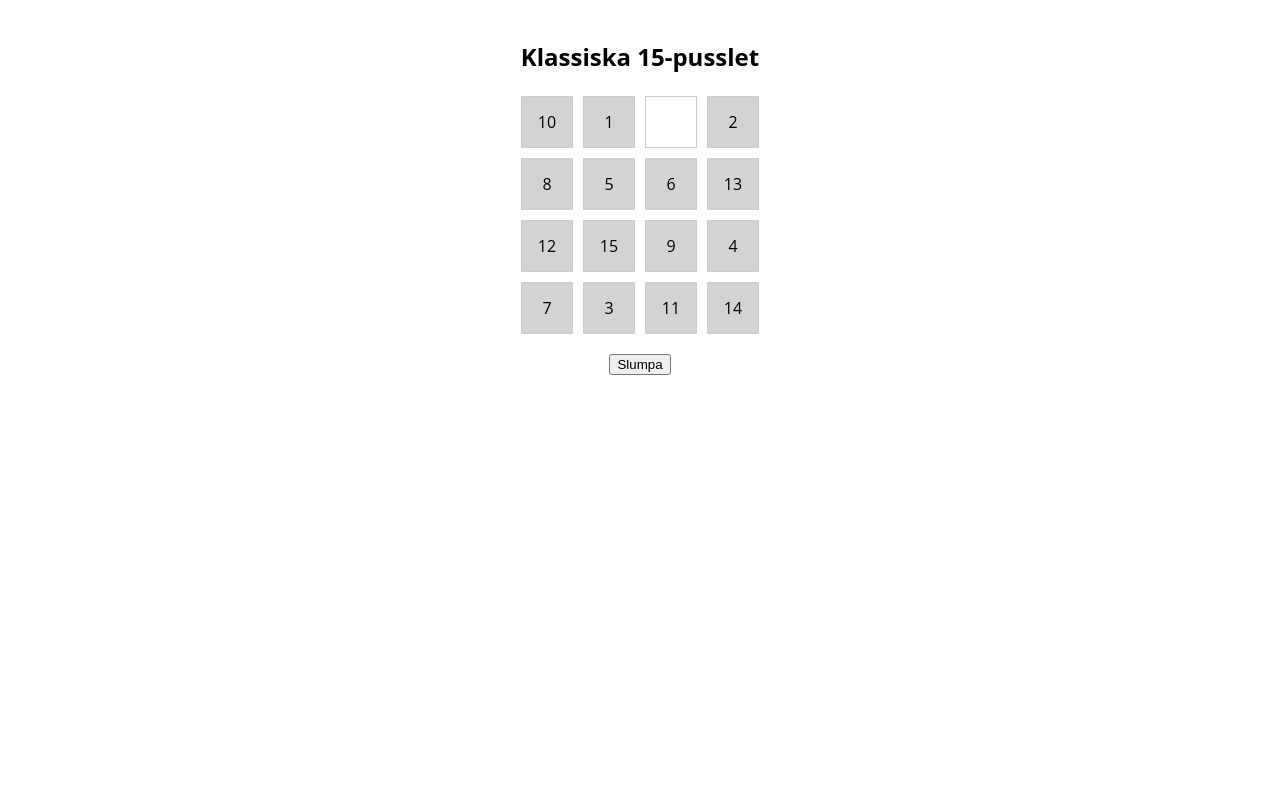
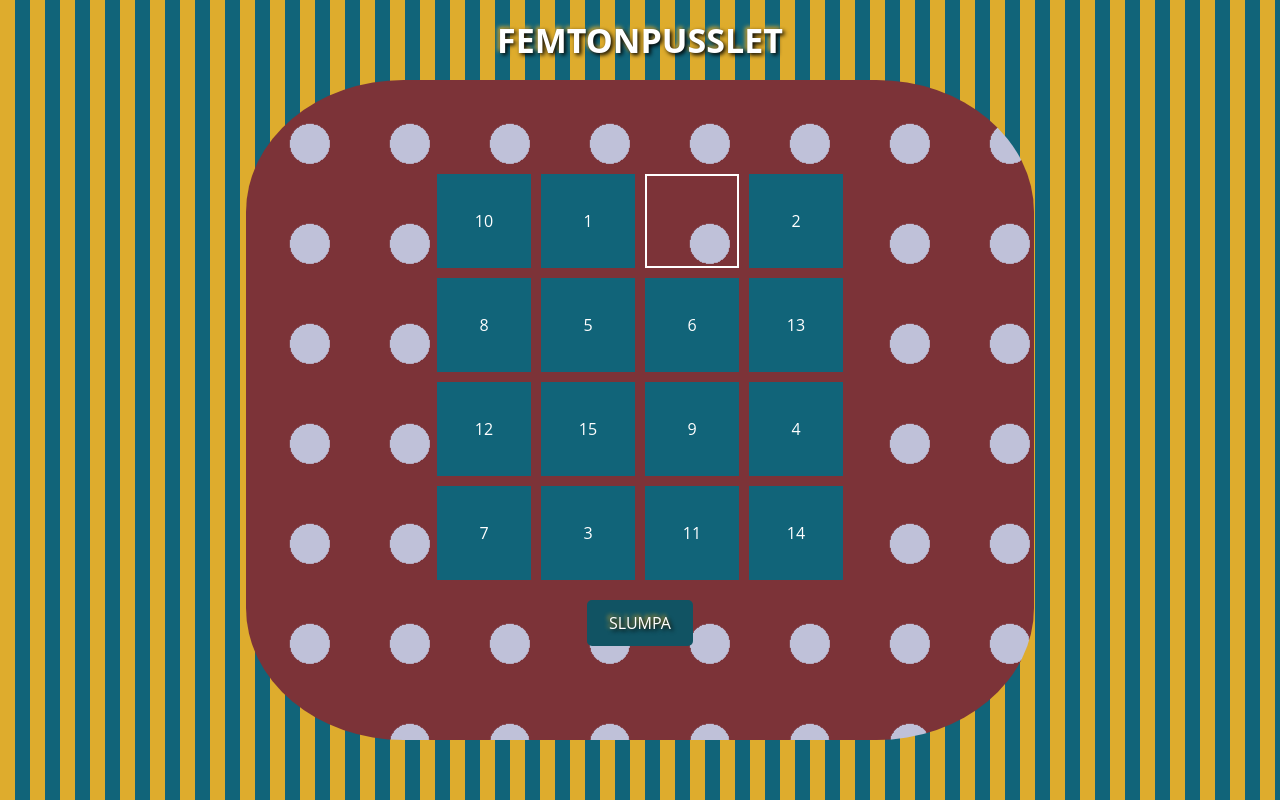
Before and after one commit to emmamariagaby/femtonpusslet, a React (Create React App) app: page / in a window 1280 px wide. Built offline with nearby package versions, Linux system fonts and the light colour scheme.

Commit message:
Fixade med CSS och såg till att koden är läsbar, tog bort alla kommentarer

```diff
--- a/src/App.tsx
+++ b/src/App.tsx
@@ -4,14 +4,15 @@ import Header, {headerText} from './components/Header/Header';
 import Page from './components/Page/Page'
 import Puzzle from "./components/Puzzle/Puzzle";
 
-// huvudkomponenten app som renderar sidans byggstenar och passar vidare props
 const App: React.FC = () => {
     return (
-        <Page>
+        <>
             <GlobalStyle/>
             <Header text={headerText}/>
+        <Page>
              <Puzzle/>
         </Page>
+            </>
     );
 }
 
--- a/src/components/Header/Header.tsx
+++ b/src/components/Header/Header.tsx
@@ -6,22 +6,25 @@ const StyledHeader = styled.header`
   justify-content: center;
   align-items: center;
   height: 80px;
-  color: #000000;
+  padding: 0;
+  margin: 0;
 `;
 
 const StyledHeaderText = styled.h1`
-  font-size: 24px;
+  font-size: 34px;
+  color: #ffffff;
   font-weight: bold;
-  margin: 0;
+  padding: 10px;
+  margin: 8px;
+  text-shadow: 2px 2px 4px #000000, -2px -2px 4px #deac2d;
 `;
 
-export const headerText = "Klassiska 15-pusslet";
+export const headerText = "FEMTONPUSSLET";
 
 type HeaderProps = {
     text: string;
 };
 
-// komponenten Header tar emot props och renderar en text
 const Header: React.FC<HeaderProps> = ({ text }) => {
     return (
         <StyledHeader>
--- a/src/components/Page/Page.tsx
+++ b/src/components/Page/Page.tsx
@@ -1,4 +1,4 @@
-import styled from 'styled-components';
+import styled, {keyframes} from 'styled-components';
 
 const breakpoints = {
     mobile: '320px',
@@ -6,9 +6,30 @@ const breakpoints = {
     desktop: '1024px'
 };
 
+const background = keyframes`
+  0%, 100% {
+    background-position: 0 0, 50px 50px;
+  }
+  50% {
+    background-position: 50px 50px, 0 0;
+  }
+`;
+
 const Page = styled.div`
+  display: flex;
   margin: 0 auto;
-  padding: 16px;
+  padding: 10px;
+  background-color: #7c3338;
+  background-image: radial-gradient(circle, #bfc1d9 20px, transparent 20px);
+  background-size: 100px 100px;
+  animation: ${background} 5s infinite;
+  align-items: center;
+  justify-content: center;
+  min-height: 80vh;
+  position: relative;
+  border-radius: 20%;
+  overflow: hidden;
+
 
   @media (min-width: ${breakpoints.mobile}) {
     width: 100%;
--- a/src/components/Puzzle/Puzzle.tsx
+++ b/src/components/Puzzle/Puzzle.tsx
@@ -16,47 +16,33 @@ const StyledGrid = styled.div`
   display: grid;
   grid-template-columns: repeat(4, 1fr);
   gap: 10px;
-  max-width: 240px;
+  max-width: 450px;
   margin: 0 auto;
 `;
 
-// komponenten Puzzle hanterar rendering av Grid, Tile, Shuffle och PuzzleSolvedIndicator
 const Puzzle: React.FC = () => {
-    // useState-hook för att skapa ett tillstånd som hanterar gridet för pusslet
     const [grid, setGrid] = useState<number[]>(generateNumbersGrid());
 
-    // funktion som hanterar när en bricka klickas på
     const handleTileClick = (index: number) => {
-        // skapar en kopia av nuvarande gridet för att kunna göra uppdateringar och sätta dom
         const newGrid = [...grid];
-        // hittar index för den tomma brickan
         const emptyIndex = newGrid.indexOf(0);
 
-        // matematik för vilken rad klickad bricka är på
         const row = Math.floor(index / 4);
-        // matematik för vilken rad tom bricka är på
         const emptyRow = Math.floor(emptyIndex / 4);
-        // matematik för vilken kolumn klickad bricka är på
         const column = index % 4;
-        // matematik för vilken kolumn tom bricka är på
         const emptyColumn = emptyIndex % 4;
 
-        // tittar om den bricka som är klickad på kan flyttas till tom ruta
         const moveTile =
             (row === emptyRow && Math.abs(column - emptyColumn) === 1) ||
             (column === emptyColumn && Math.abs(row - emptyRow) === 1);
 
-        // om bricka kan flyttas
         if (moveTile) {
-            // byt plats på den tomma rutan och den klickade brickan
             newGrid[emptyIndex] = newGrid[index];
             newGrid[index] = 0;
-            // uppdatera gridet
             setGrid(newGrid);
         }
     };
 
-    // funktion för att blanda brickor med nummer
     const shuffleNumbers = () => {
         setGrid(generateNumbersGrid());
     };
@@ -64,7 +50,6 @@ const Puzzle: React.FC = () => {
     return (
         <StyledPuzzle>
         <StyledGrid>
-            {/* Itererar över varje element i grid-arrayen */}
             {grid.map((number, index) => (
                 <Tile
                     key={index}
--- a/src/components/Puzzle/PuzzleSolvedIndicator.tsx
+++ b/src/components/Puzzle/PuzzleSolvedIndicator.tsx
@@ -1,35 +1,41 @@
 import React, { useEffect, useState } from 'react';
 import styled from 'styled-components';
 
-const Message = styled.div`
-  margin-top: 20px;
-  padding: 10px;
-  background-color: #dff0d8;
-  color: #3c763d;
-  border: 1px solid #d6e9c6;
-  border-radius: 4px;
+const StyledMessage = styled.div`
+  padding: 0;
+  margin: 0;
+  font-size: 34px;
+  width: 100vw;
+  height: 100vh;
+  display: flex;
+  align-items: center;
+  justify-content: center;
+  color: #7c3338;
+  font-weight: bold;
+  background-color: rgba(255, 255, 255, 0.8);
+  position: fixed;
+  top: 50%;
+  left: 50%;
+  transform: translate(-50%, -50%);
+  z-index: 9999;
 `;
 
-export const solvedText = "Grattis! Du har löst pusslet!";
+export const solvedText = "GRATTIS TILL VINSTEN!";
 
 type PuzzleSolvedIndicatorProps = {
     text: string;
     grid: number[];
 };
 
-// komponenten PuzzleSolvedIndicator tittar om pusslet är löst och visar ett meddelande om det är sant
 const PuzzleSolvedIndicator: React.FC<PuzzleSolvedIndicatorProps> = ({ grid, text}) => {
-    // useState-hook för att skapa ett tillstånd som hanterar om pusslet är löst
     const [solved, setSolved] = useState<boolean>(false);
 
     useEffect(() => {
-        // tittar om siffror i gridet är i rätt ordning för att avgöra om pusslet är löst
         const isSolved = grid.every((number, index) => number === (index + 1) % 16);
         setSolved(isSolved);
     }, [grid]);
 
-    // returnerar meddelande om pusslet är löst, annars null
-    return solved ? <Message>{text}</Message> : null;
+    return solved ? <StyledMessage>{text}</StyledMessage> : null;
 };
 
 export default PuzzleSolvedIndicator;
--- a/src/components/Puzzle/Shuffle.tsx
+++ b/src/components/Puzzle/Shuffle.tsx
@@ -1,7 +1,24 @@
 import React from 'react';
+import styled from 'styled-components';
 
-// funktion som genererar en array med nummer för varje bricka i pusslet
-// returnerar blandade siffror från 1 till 15 och 0 som representerar den tomma rutan
+const StyledButton = styled.div`
+  background-color: #115363;
+  color: white;
+  border: 2px solid #115363;
+  border-radius: 5px;
+  padding: 10px 20px;
+  font-size: 16px;
+  cursor: pointer;
+  text-shadow: 2px 2px 4px #000000, -2px -2px 4px #deac2d;
+  transition: background-color 0.3s ease, transform 0.3s ease;
+
+  &:hover {
+    background-color: #a7aace;
+    border: 2px solid #a7aace;
+    transform: translateY(-2px);
+  }
+`;
+
 export const generateNumbersGrid = (): number[] => {
     const numbers = Array.from({ length: 15 }, (_, i) => i + 1);
     numbers.push(0);
@@ -9,17 +26,16 @@ export const generateNumbersGrid = (): number[] => {
     return numbers;
 };
 
-export const shuffleText = "Slumpa";
+export const shuffleText = "SLUMPA";
 
 type ShuffleProps = {
     onClick: () => void;
     text: string;
 }
 
-// komponenten Shuffle tar emot props och renderar en knapp för att blanda brickor med nummer
 const Shuffle: React.FC<ShuffleProps> = ({ onClick, text }) => {
     return (
-        <button onClick={onClick}>{text}</button>
+        <StyledButton onClick={onClick}>{text}</StyledButton>
     );
 };
 
--- a/src/components/Puzzle/Tile.tsx
+++ b/src/components/Puzzle/Tile.tsx
@@ -1,17 +1,16 @@
 import React from 'react';
 import styled from 'styled-components';
 
-// styled div för varje bricka med olika bakgrundsfärg och muspekare beroende på om brickan är tom eller inte
-// styr detta genom flaggan empty
 const StyledTile = styled.div<{ empty: boolean }>`
-  width: 50px;
-  height: 50px;
+  width: 90px;
+  height: 90px;
   display: flex;
   justify-content: center;
   align-items: center;
-  background-color: ${({ empty }) => (empty ? 'white' : 'lightgrey')}; // Om empty är true, sätt bakgrundsfärgen till vit, annars till ljusgrå
-  border: 1px solid #ccc;
-  cursor: ${({ empty }) => (empty ? 'default' : 'pointer')}; // Om empty är true, sätt muspekaren till default, annars till pointer
+  color: #ffffff;
+  background-color: ${({ empty }) => (empty ? '#transparent' : '#116479')};
+  border: ${({ empty }) => (empty ? '2px solid #ffffff' : '2px solid #116479')};
+  cursor: ${({ empty }) => (empty ? 'default' : 'pointer')};
 `;
 
 type TileProps = {
@@ -20,11 +19,9 @@ type TileProps = {
     onClick: () => void;
 }
 
-// komponenten Tile tar emot props och renderar en bricka med ett nummer
 const Tile: React.FC<TileProps> = ({ number, empty, onClick }) => {
     return (
         <StyledTile empty={empty} onClick={onClick}>
-             {/*Om number inte är 0, visa numret. Om number är 0, visa en tom string */}
             {number !== 0 ? number : ''}
         </StyledTile>
     );
--- a/src/styles/theme.ts
+++ b/src/styles/theme.ts
@@ -7,6 +7,8 @@ const GlobalStyle = createGlobalStyle`
     margin: 0;
     padding: 0;
     box-sizing: border-box;
+    background: linear-gradient(90deg, #deac2d 12.5%, #116479 12.5%, #116479 25%, #deac2d 25%, #deac2d 37.5%, #116479 37.5%, #116479 50%, #deac2d 50%, #deac2d 62.5%, #116479 62.5%, #116479 75%, #deac2d 75%, #deac2d 87.5%, #116479 87.5%, #116479 100%);
+    background-size: 120px 120px;
   }
 `;
 
```
